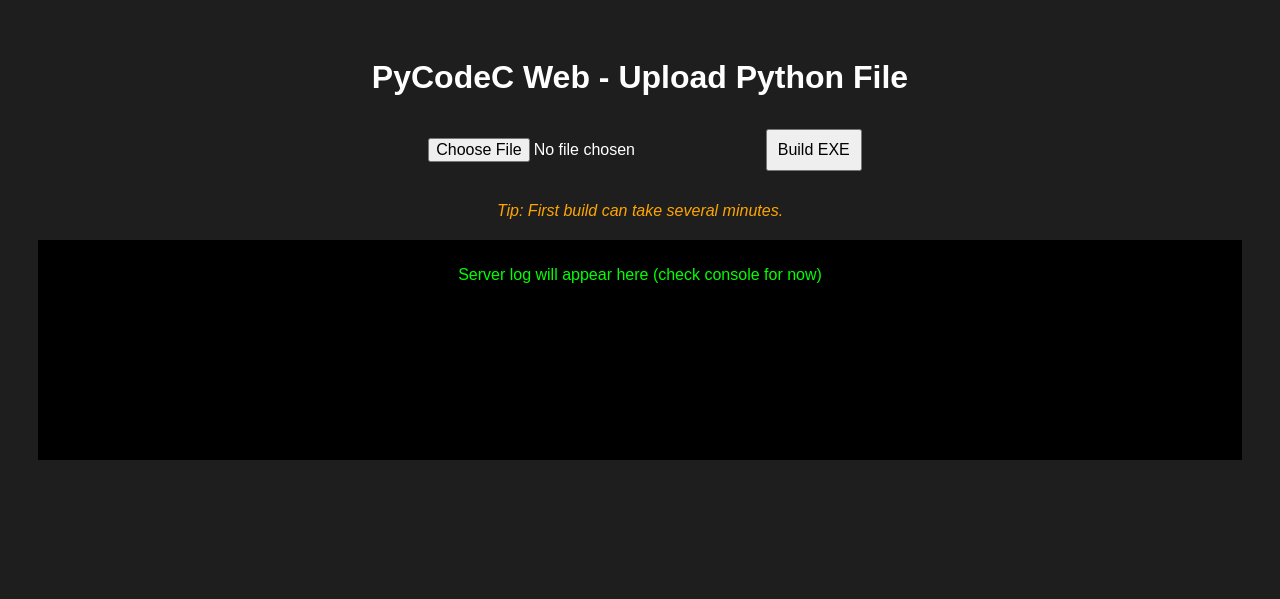
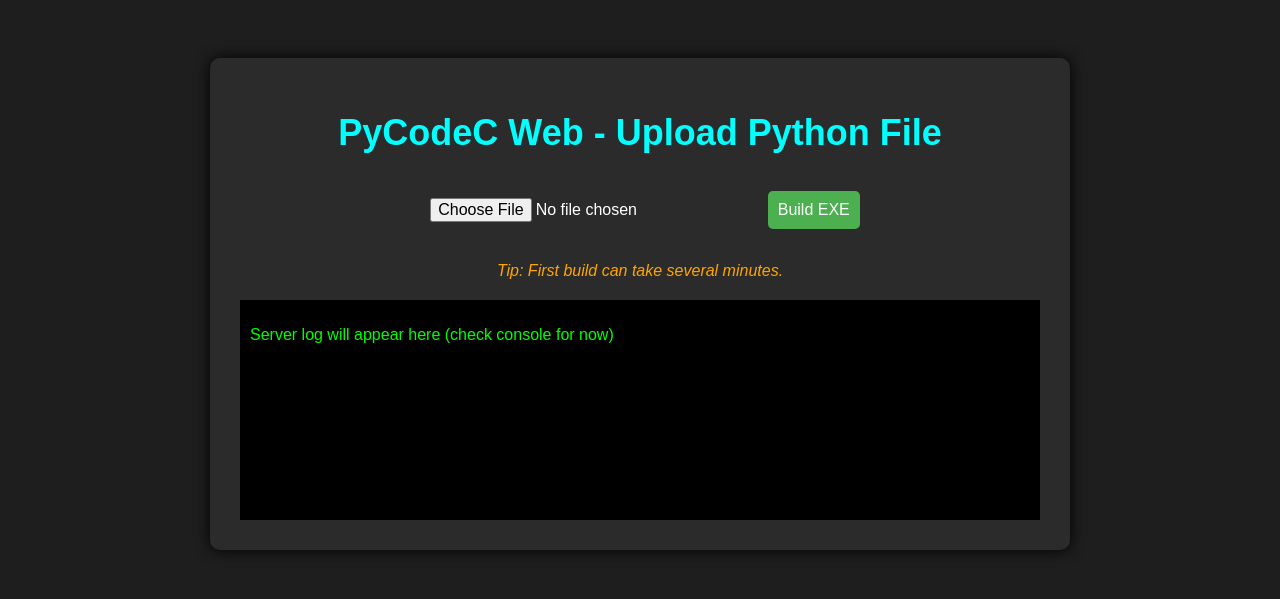
Before and after one commit to SlabyLol/PyCodeC-Web, a Flask app: page / in a window 1280 px wide. Shown: the top 599 px of the page. Run offline with Flask 3, Linux system fonts and the light colour scheme.

Commit message:
Update style.css

```diff
--- a/static/style.css
+++ b/static/style.css
@@ -1,15 +1,41 @@
 body {
-    background-color: #1e1e1e;
+    background-color: #1e1e1e; /* dunkelgrau */
     color: white;
     font-family: Arial, sans-serif;
     text-align: center;
+    padding: 50px;
+}
+
+.container {
+    max-width: 800px;
+    margin: auto;
+    background-color: #2b2b2b; /* Container Hintergrund */
     padding: 30px;
+    border-radius: 10px;
+    box-shadow: 0 0 15px #000;
+}
+
+h1 {
+    color: cyan;
+    font-size: 36px;
 }
 
 input, button {
     padding: 10px;
     margin: 10px;
     font-size: 16px;
+    border-radius: 5px;
+    border: none;
+}
+
+button {
+    background-color: #4CAF50;
+    color: white;
+    cursor: pointer;
+}
+
+button:hover {
+    background-color: #45a049;
 }
 
 #tips-container {
@@ -25,4 +51,5 @@ input, button {
     padding: 10px;
     height: 200px;
     overflow-y: scroll;
+    text-align: left;
 }
```
